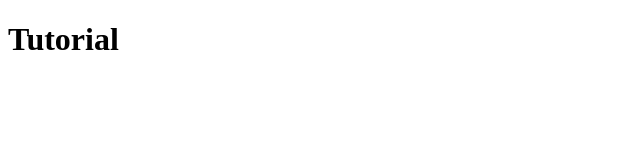
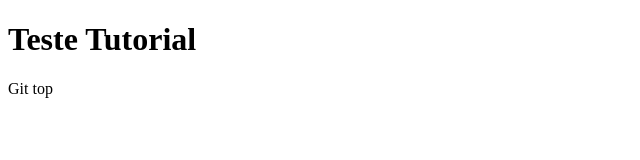
Before and after one commit to WendelEduardo/tutorial_git, a plain HTML site: page index.html in a window 1280 px wide. Shown: the whole page, without its empty margins (0-640 px from the left). Drawn offline with Linux system fonts and the light colour scheme.

Commit message:
insercao de titulo e paragrafo

```diff
--- a/index.html
+++ b/index.html
@@ -7,6 +7,7 @@
   <title>Document</title>
 </head>
 <body>
-  <h1>Tutorial</h1>
+  <h1>Teste Tutorial</h1>
+  <p>Git top</p>
 </body>
 </html>
```
